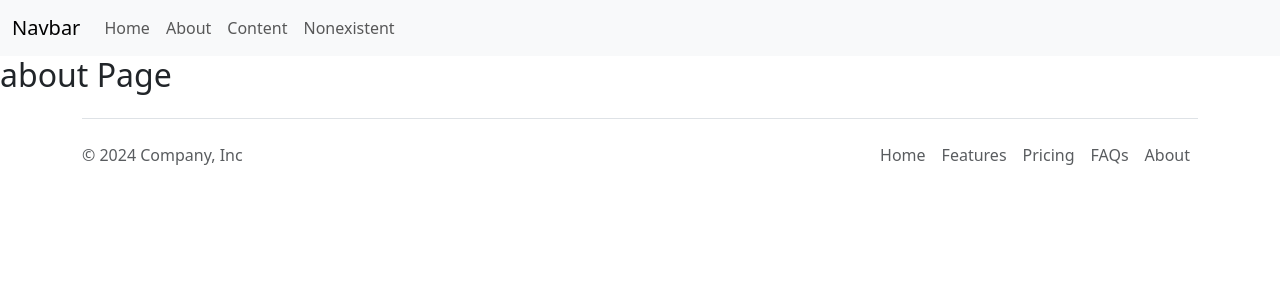
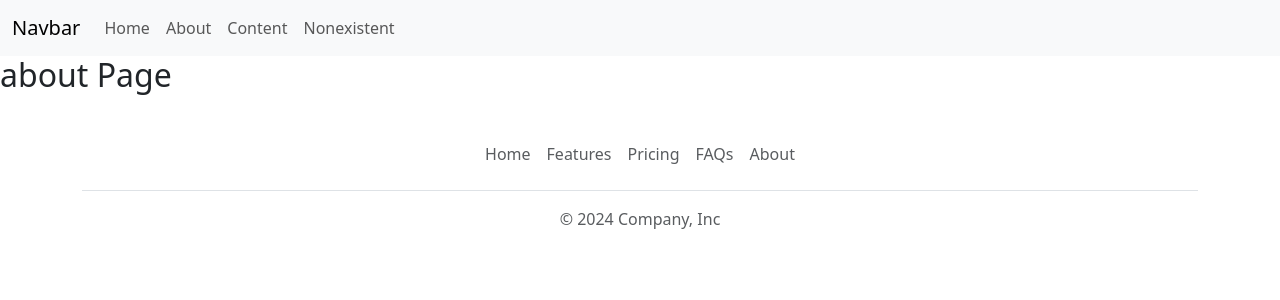
Before and after one commit to PicassoEason/React-PWA-router, a React (Create React App) app: page /about in a window 1280 px wide. Shown: the top 300 px of the page. Built offline with nearby package versions, Linux system fonts and the light colour scheme.

Commit message:
add Footer 2

```diff
--- /dev/null
+++ b/src/component/Footer/Footer_2.js
@@ -0,0 +1,20 @@
+import React from 'react';
+import { Link } from 'react-router-dom'; // 導入 Link 元件
+export default function Footer() {
+    return (
+      <>
+        <div class="container">
+            <footer class="py-3 my-4">
+              <ul class="nav justify-content-center border-bottom pb-3 mb-3">
+                <li class="nav-item"><a href="#" class="nav-link px-2 text-body-secondary">Home</a></li>
+                <li class="nav-item"><a href="#" class="nav-link px-2 text-body-secondary">Features</a></li>
+                <li class="nav-item"><a href="#" class="nav-link px-2 text-body-secondary">Pricing</a></li>
+                <li class="nav-item"><a href="#" class="nav-link px-2 text-body-secondary">FAQs</a></li>
+                <li class="nav-item"><a href="#" class="nav-link px-2 text-body-secondary">About</a></li>
+              </ul>
+              <p class="text-center text-body-secondary">&copy; 2024 Company, Inc</p>
+            </footer>
+        </div>
+      </>
+    );
+}
--- a/src/pages/About.js
+++ b/src/pages/About.js
@@ -1,5 +1,5 @@
 import Header from '../component/Headers';
-import Footer from '../component/Footer/Footer_1';
+import Footer from '../component/Footer/Footer_2';
 export default function About() {
     return(
         <>
```
